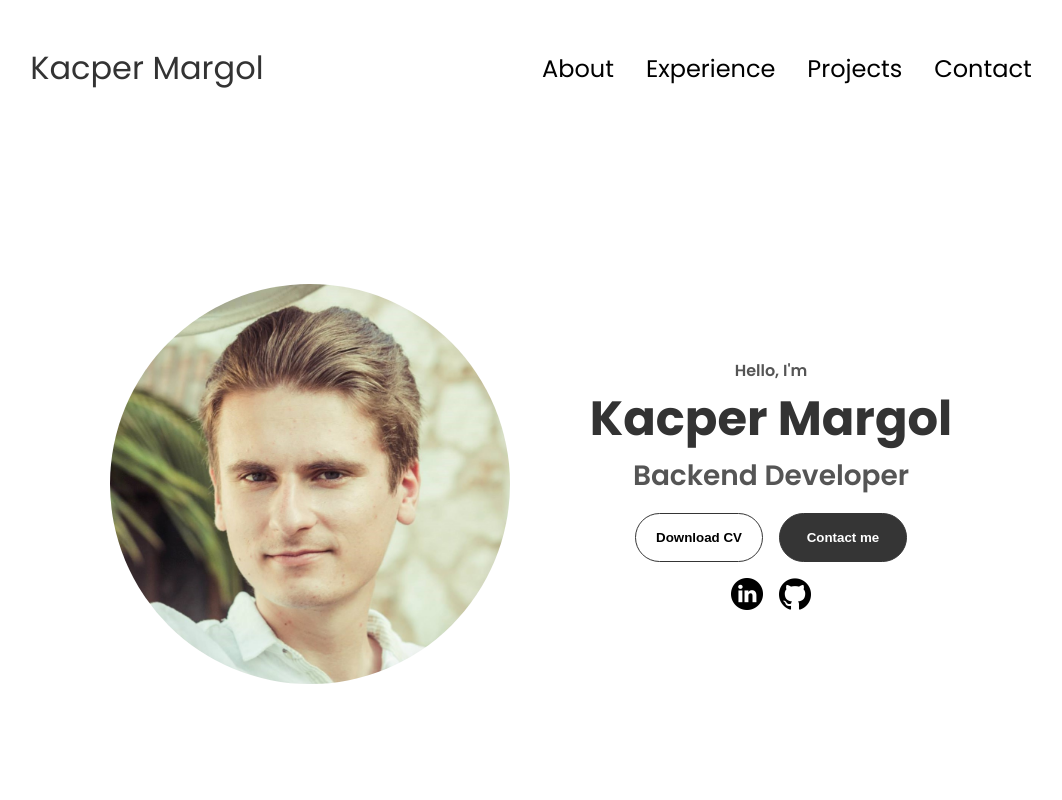
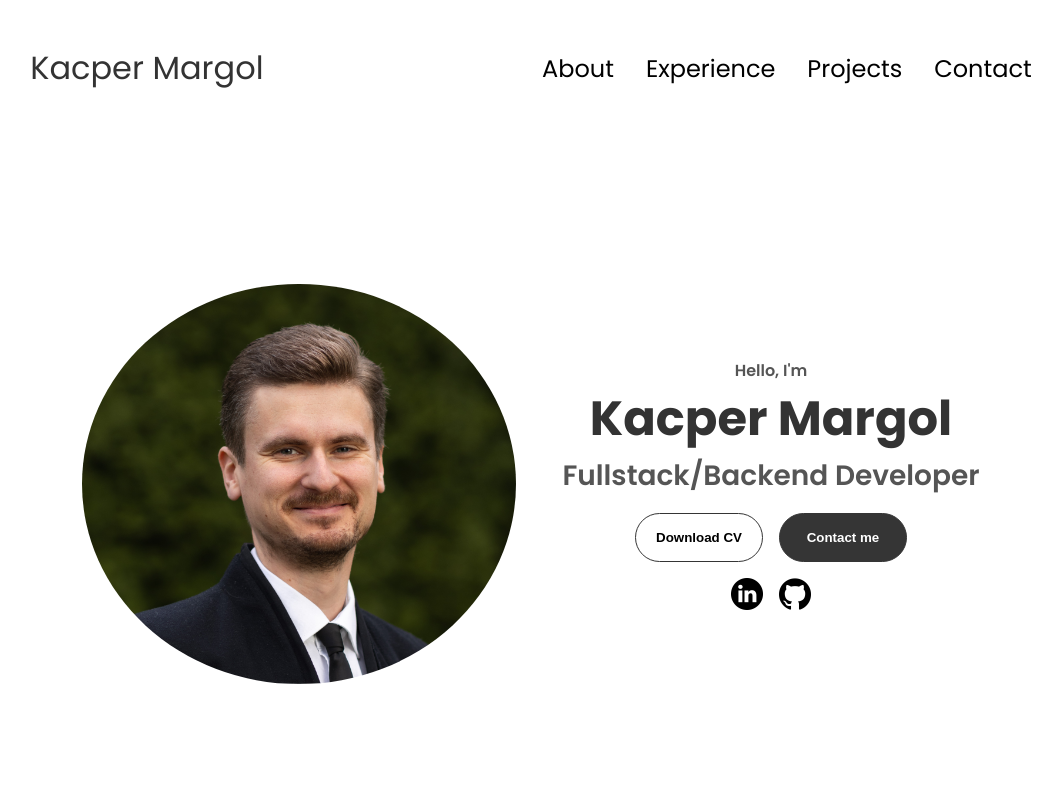
Before and after one commit to PositivWarrior/Portfolio, a plain HTML site: page index.html in a window 1280 px wide. Shown: the top 800 px of the page, without its empty margins (109-1171 px from the left). Drawn offline with Linux system fonts and the light colour scheme.

Commit message:
Profile img add

```diff
--- a/index.html
+++ b/index.html
@@ -76,14 +76,14 @@
 		<section id="profile">
 			<div class="section__pic-container">
 				<img
-					src="./assets/Kacpru2.jpg"
+					src="./assets/Profile_head.JPG"
 					alt="Profile picture"
 				/>
 			</div>
 			<div class="section__text">
 				<p class="section__p1">Hello, I'm</p>
 				<h1 class="title">Kacper Margol</h1>
-				<p class="section__text__p2">Backend Developer</p>
+				<p class="section__text__p2">Fullstack/Backend Developer</p>
 				<div class="btn-container">
 					<button
 						class="btn btn-color-2"
```
Also changed, not shown: assets/Profile_head.JPG (added), 1 other file.
